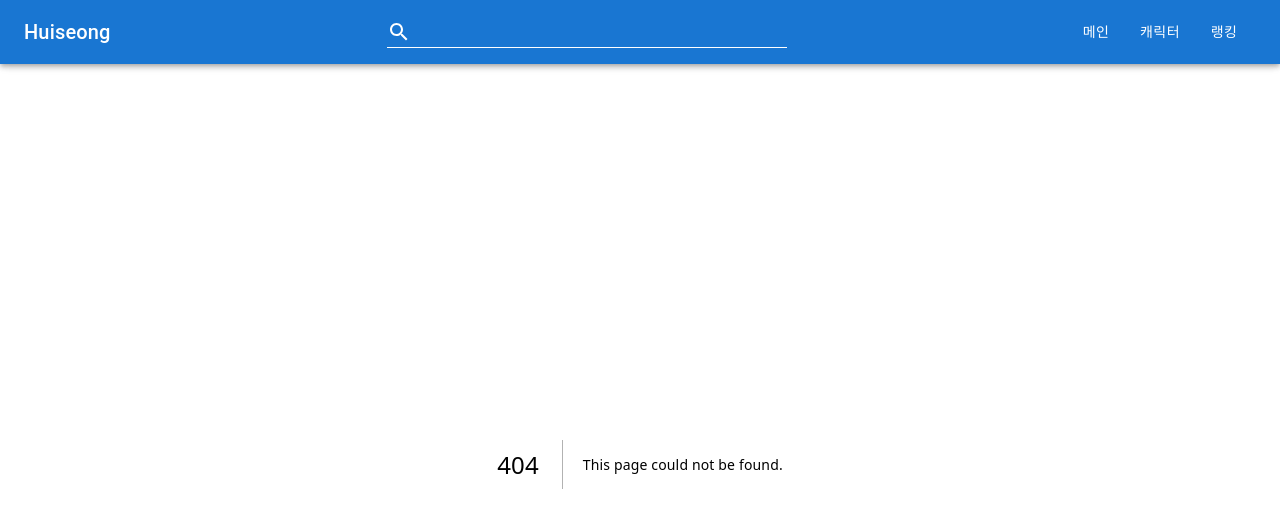
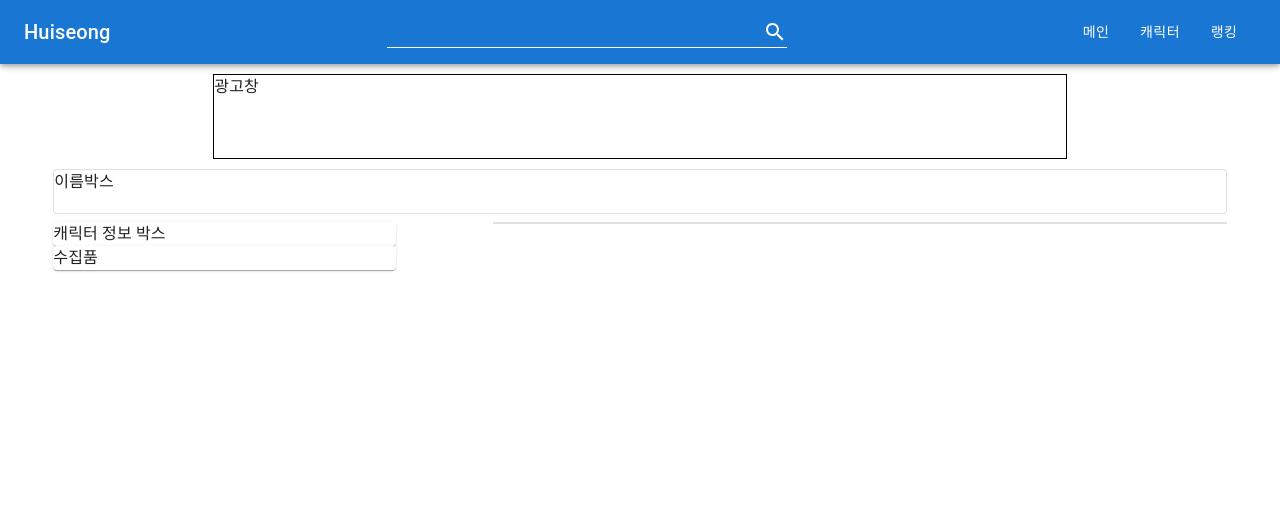
Before and after one commit to PigPenguinMan/portfolio, a Next.js app: page /character/1 in a window 1280 px wide. Before the commit this address had no page. Shown: the top 512 px of the page. Built offline with nearby package versions, Linux system fonts and the light colour scheme.

Commit message:
06/01 캐릭터 레이아웃 정리

```diff
--- /dev/null
+++ b/src/app/character/[charaName]/page.tsx
@@ -0,0 +1,109 @@
+"use client";
+import React, { useEffect, useState } from "react";
+import { useParams } from "next/navigation";
+import axios from "axios";
+import { Box, Grid, Paper } from "@mui/material";
+import AdBox from "@/app/components/adbox";
+import ArmoryNameBox from "@/app/components/characterArmory/namebox";
+import CharInfoBox from "@/app/components/characterArmory/charinfo";
+import ColletionBox from "@/app/components/characterArmory/collectionbox";
+
+const Page = ({}) => {
+  const [charaData, setCharaData] = useState([]);
+  const [summaryData,setSummaryData] = useState([])
+  // characterName
+  const { charaName } = useParams();
+  const decodeName = decodeURIComponent(charaName);
+
+  // characterName이 있는 계정의 모든 캐릭터정보 데이터
+  const fetchCharaData = async () => {
+    try {
+      const response = await axios.get(
+        `https://developer-lostark.game.onstove.com/characters/${decodeName}/siblings`,
+        {
+          headers: {
+            Accept: "applicaton/json",
+            Authorization:
+              "bearer eyJ0eXAiOiJKV1QiLCJhbGciOiJSUzI1NiIsIng1dCI6IktYMk40TkRDSTJ5NTA5NWpjTWk5TllqY2lyZyIsImtpZCI6IktYMk40TkRDSTJ5NTA5NWpjTWk5TllqY2lyZyJ9.eyJpc3MiOiJodHRwczovL2x1ZHkuZ2FtZS5vbnN0b3ZlLmNvbSIsImF1ZCI6Imh0dHBzOi8vbHVkeS5nYW1lLm9uc3RvdmUuY29tL3Jlc291cmNlcyIsImNsaWVudF9pZCI6IjEwMDAwMDAwMDAyNTM1NjkifQ.WsNfKSlrdG-CbZiIYktklYNycVoyXZCvXgDWeLW-kwdS7Pf4Yp6MAOaGfgLkPDL7nmrob91IzQa6ox-Q8ssvoZFU7X3dL_Fvq5yJG5wa7ZgifJ4LAkOPbS61BeRx-SktRZkuz4_mQFNupV1qH4wB8c-n7qTPcJYojk5gBIr6FqwpmrYGATOI8r2v9xz8MKCJQTEBWvdcQBS6yiMHvOZRaTNwYVUwCd9hEeFkm1Uh2ifwPTvqrDet9S_5tk4L4xlNd6u88xvv6CIgFY96MPFXZLSUypdCs9bln4buP2EtTjnBlvOb-n1aaECZP3KlwMF0vN5O0AYaUwZabsXwU9kGrw",
+          },
+        }
+      );
+      setCharaData(response.data);
+    } catch (error) {
+      console.error("error", error);
+    }
+  };
+
+  const fetchSummaryData = async () => {
+    try {
+      const response = await axios.get(
+        `https://developer-lostark.game.onstove.com/armories/characters/${decodeName}`,
+        {
+          headers: {
+            Accept: "applicaton/json",
+            Authorization:
+              "bearer eyJ0eXAiOiJKV1QiLCJhbGciOiJSUzI1NiIsIng1dCI6IktYMk40TkRDSTJ5NTA5NWpjTWk5TllqY2lyZyIsImtpZCI6IktYMk40TkRDSTJ5NTA5NWpjTWk5TllqY2lyZyJ9.eyJpc3MiOiJodHRwczovL2x1ZHkuZ2FtZS5vbnN0b3ZlLmNvbSIsImF1ZCI6Imh0dHBzOi8vbHVkeS5nYW1lLm9uc3RvdmUuY29tL3Jlc291cmNlcyIsImNsaWVudF9pZCI6IjEwMDAwMDAwMDAyNTM1NjkifQ.WsNfKSlrdG-CbZiIYktklYNycVoyXZCvXgDWeLW-kwdS7Pf4Yp6MAOaGfgLkPDL7nmrob91IzQa6ox-Q8ssvoZFU7X3dL_Fvq5yJG5wa7ZgifJ4LAkOPbS61BeRx-SktRZkuz4_mQFNupV1qH4wB8c-n7qTPcJYojk5gBIr6FqwpmrYGATOI8r2v9xz8MKCJQTEBWvdcQBS6yiMHvOZRaTNwYVUwCd9hEeFkm1Uh2ifwPTvqrDet9S_5tk4L4xlNd6u88xvv6CIgFY96MPFXZLSUypdCs9bln4buP2EtTjnBlvOb-n1aaECZP3KlwMF0vN5O0AYaUwZabsXwU9kGrw",
+          },
+        }
+      );
+      setSummaryData(response.data);
+    } catch (error) {
+      console.error("error", error);
+    }
+  }
+//   useEffect(() => {
+//     fetchCharaData();
+//     fetchSummaryData()
+//   }, []);
+
+  // 계정의 캐릭터중에 검색한 캐릭터이름을 가진 요소만 필터링
+//   const findChara = charaData?.filter(
+//     (item: any) => item.CharacterName === decodeName
+//   );
+
+
+
+
+// armory로 받아온 데이터를 prop으로 각 컴포넌트로 내려준다
+  return (
+    <Box height="100vh">
+      <Grid container alignItems={"center"} justifyContent={'center'} sx={{ flexGrow: 1 }}>
+        <Grid
+          item
+          xs={12}
+          md={8}
+          justifyContent={"center"}
+          sx={{
+            border: "1px solid black",
+            margin: "10px auto",
+            height: "85px",
+          }}
+        >
+          <Box sx={{ height: "100%" }}>
+            <AdBox />
+          </Box>
+        </Grid>
+        <Grid item xs={12} md={11} mb={1} >
+          <Paper variant="outlined" sx={{height:'45px'}} >
+          <ArmoryNameBox/>
+          </Paper>
+        </Grid>
+        <Grid container item md={11} justifyContent={'space-between'} sx={{ height: "90vh" }}>
+          <Grid container item flexDirection={'column'} justifyContent={'flex-start'} xs={12} md={3.5} >
+            <Paper >
+                <CharInfoBox/>
+            </Paper>
+            <Paper >
+                <ColletionBox />
+            </Paper>
+          </Grid>
+          <Grid item xs={12} md={7.5}>
+            <Paper variant="outlined" ></Paper>
+          </Grid>
+        </Grid>
+      </Grid>
+    </Box>
+  );
+};
+
+export default Page;
--- a/src/app/character/page.tsx
+++ b/src/app/character/page.tsx
@@ -1,3 +1,5 @@
+import React from "react";
+
 const Page = () => {
     return (
         <div>
--- /dev/null
+++ b/src/app/components/characterArmory/charinfo.tsx
@@ -0,0 +1,9 @@
+const CharInfoBox = () => {
+    return (
+        <div>
+            캐릭터 정보 박스
+        </div>
+     );
+}
+
+export default CharInfoBox;
--- /dev/null
+++ b/src/app/components/characterArmory/collectionbox.tsx
@@ -0,0 +1,9 @@
+const ColletionBox = () => {
+    return (
+        <div>
+            수집품
+        </div>
+     );
+}
+
+export default ColletionBox;
--- /dev/null
+++ b/src/app/components/characterArmory/namebox.tsx
@@ -0,0 +1,9 @@
+const ArmoryNameBox = () => {
+    return (
+        <div>
+            이름박스
+        </div>
+     );
+}
+
+export default ArmoryNameBox;
--- a/src/app/components/navbar.tsx
+++ b/src/app/components/navbar.tsx
@@ -1,5 +1,5 @@
 "use client";
-import * as React from "react";
+import  React, { useState } from "react";
 import AppBar from "@mui/material/AppBar";
 import {
   Box,
@@ -12,9 +12,20 @@ import {
   Typography,
 } from "@mui/material";
 import SearchIcon from "@mui/icons-material/Search";
+import { useRouter } from "next/navigation";
+
+
+
 const navItem = ["메인", "캐릭터", "랭킹"];
 
 const Navbar = () => {
+  const router =useRouter()
+  const [chaName,setChaName] = useState('')
+
+  const handleSearch =(e:any)=>{
+      e.preventDefault()
+      router.push(`/character/${chaName}`);
+  }
   return (
     <CssBaseline>
       {/* reset.css 생성필요 X */}
@@ -32,16 +43,21 @@ const Navbar = () => {
                 width: "400px",
                 margin: "0",
                 color: "white",
+                flexDirection:'column'
               }}
             >
+              <form onSubmit={handleSearch}>
+
               <Input
               // 검색창 앞의 아이콘
-                startAdornment={
-                  <InputAdornment position="start">
-                    <SearchIcon sx={{ color: "white" }} />
+              endAdornment={
+                <InputAdornment  position="end" >
+                    <SearchIcon sx={{ color: "white"   }} />
                   </InputAdornment>
+
                 }
                 placeholder=""
+                value={chaName || ''}
                 fullWidth
                 // 언더라인의 컬러
                 sx={{
@@ -50,7 +66,10 @@ const Navbar = () => {
                     ":after": { borderBottomColor: "white" },
                   },
                 }}
-              />
+                onChange={(e:any)=>{setChaName(e.target.value)}}
+                />
+
+              </form>
             </FormControl>
             <Box sx={{ display: { xs: "none", sm: "block" } }}>
               {navItem.map((item) => (
```
Also changed, not shown: src/app/page.tsx (+34 -29 lines).
